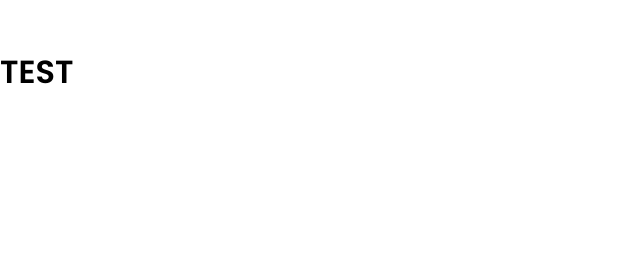
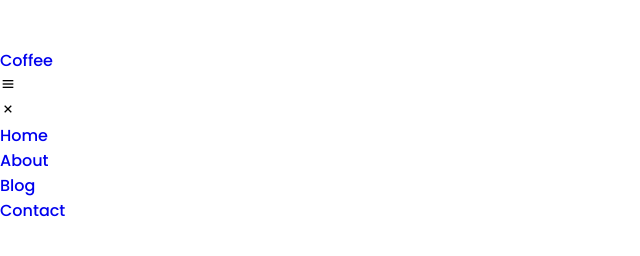
Before and after one commit to JJ299/landing-page-2, a plain HTML site: page index.html in a window 1280 px wide. Shown: the whole page, without its empty margins (0-640 px from the left). Drawn offline with nearby package versions, Linux system fonts and the light colour scheme.

Commit message:
Added HTML header

```diff
--- a/index.html
+++ b/index.html
@@ -8,7 +8,30 @@
 	<link rel="stylesheet" href="style.css">
 </head>
 	<body>
-		<h1 class="hello"> TEST </h1>
+		<header class="1-header">
+			<nav class="nav bd-grid">
+				<div>
+					<a href="#" class="nav_logo">Coffee</a>
+				</div>
+
+				<div class="nav_toggle" id="nav_toggl">
+					<i class="bx bx-menu"></i>
+				</div>
+
+				<div class="nav_menu" id="nav-menu">
+					<div class="nav_close" id="nav-close">
+						<i class="bx bx-x"></i>
+					</div>
+
+					<ul class="nav_list">
+						<li class="nav_item"><a href="#" class="nav_link">Home</a></li>
+						<li class="nav_item"><a href="#" class="nav_link">About</a></li>
+						<li class="nav_item"><a href="#" class="nav_link">Blog</a></li>
+						<li class="nav_item"><a href="#" class="nav_link">Contact</a></li>
+					</ul>
+				</div>
+			</nav>
+		</header>
 
 		<script src="https://cdnjs.cloudflare.com/ajax/libs/gsap/3.5.1/gsap.min.js"></script>
 		<script src="java.js"></script>
```
